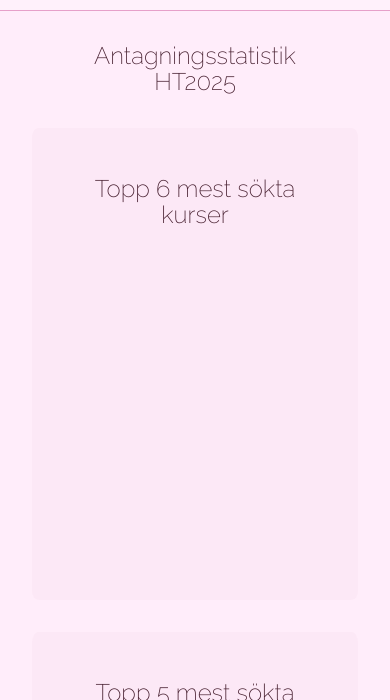
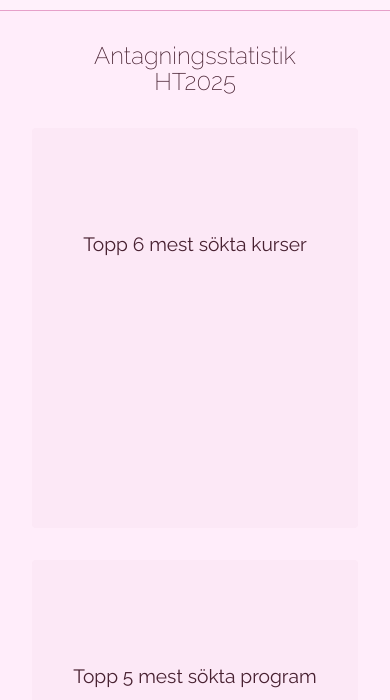
Before and after one commit to fridaruth/lab3-sass, a website built with Vite: page diagram.html in a window 390 px wide. Shown: the part 70-770 px from the top of the page. Built offline with nearby package versions, Linux system fonts and the light colour scheme; no server answers.

Commit message:
fix chart dimensions and styles for responsiveness

```diff
--- a/diagram.html
+++ b/diagram.html
@@ -35,12 +35,12 @@
 
       <div class="chart-container">
         <h2>Topp 6 mest sökta kurser</h2>
-        <canvas id="coursesChart" width="400" height="300"></canvas>
+        <canvas id="coursesChart"></canvas>
       </div>
 
       <div class="chart-container">
         <h2>Topp 5 mest sökta program</h2>
-        <canvas id="programsChart" width="400" height="400"></canvas>
+        <canvas id="programsChart"></canvas>
       </div>
     </section>
   </main>
--- a/src/js/charts.js
+++ b/src/js/charts.js
@@ -51,6 +51,15 @@ function renderCoursesChart(data) {
                 borderWidth: 2,
                 borderColor: "#FFFFFF"
             }]
+        },
+        options: {
+            responsive: true,
+            maintainAspectRatio: false,
+            scales: {
+                y: {
+                    beginAtZero: true
+                }
+            }
         }
     });
 };
@@ -75,6 +84,10 @@ function renderProgramsChart(data) {
                 data: topPrograms.map(p => p.applicantsTotal),
                 backgroundColor: ["#74354f", "#974567", "#b45b7f", "#c47e9b", "#d4a1b6"]
             }]
+        },
+        options: {
+            responsive: true,
+            maintainAspectRatio: true,
         }
     });
 }
--- a/src/scss/_charts.scss
+++ b/src/scss/_charts.scss
@@ -2,14 +2,31 @@
 @use "base" as *;
 
 .chart-container {
-    max-width: 1000px;
+    position: relative;
+    width: 100%;
+    max-width: 800px;
+    height: 400px;
     margin: 2rem auto;
+
+    display: flex;
+    justify-content: center;
+    align-items: center;
+    flex-direction: column;
     background-color: rgba(223,185,201, 0.1);
-    padding: 3rem;
-    border-radius: 2%;
+    padding: 1.5rem;
+    border-radius: 4px;
+
+    @media (min-width: 768px) {
+        padding: 3rem;
+        height: 600px;
+    }
 
         @include dark-mode {
         background-color: rgba(225, 199, 210, 0.8);
-        color: $color-dark-text;
     }
-}
+
+    h2 {
+        font-weight: 400;
+        font-size: 1.2rem;
+    }
+};
```
